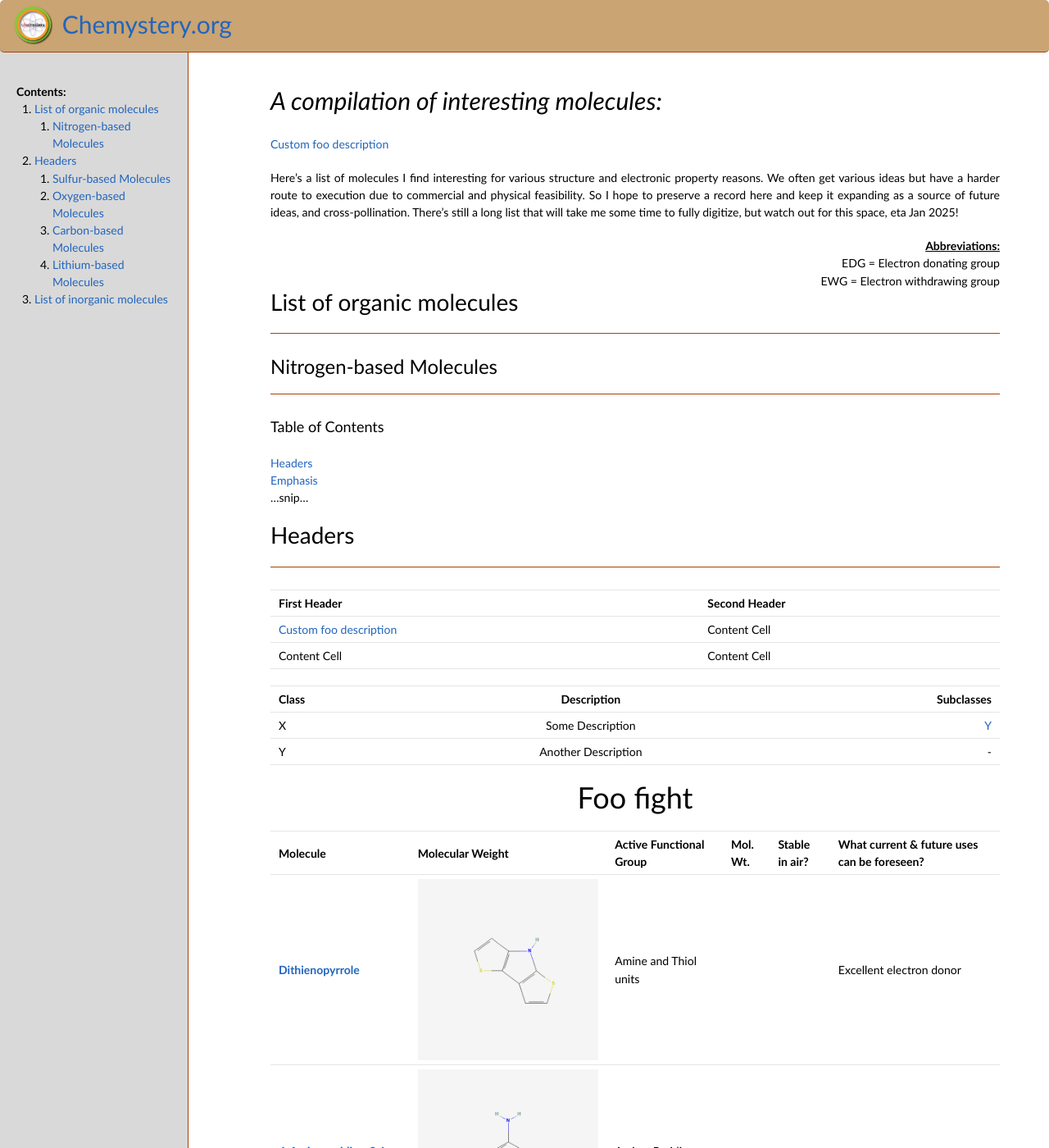
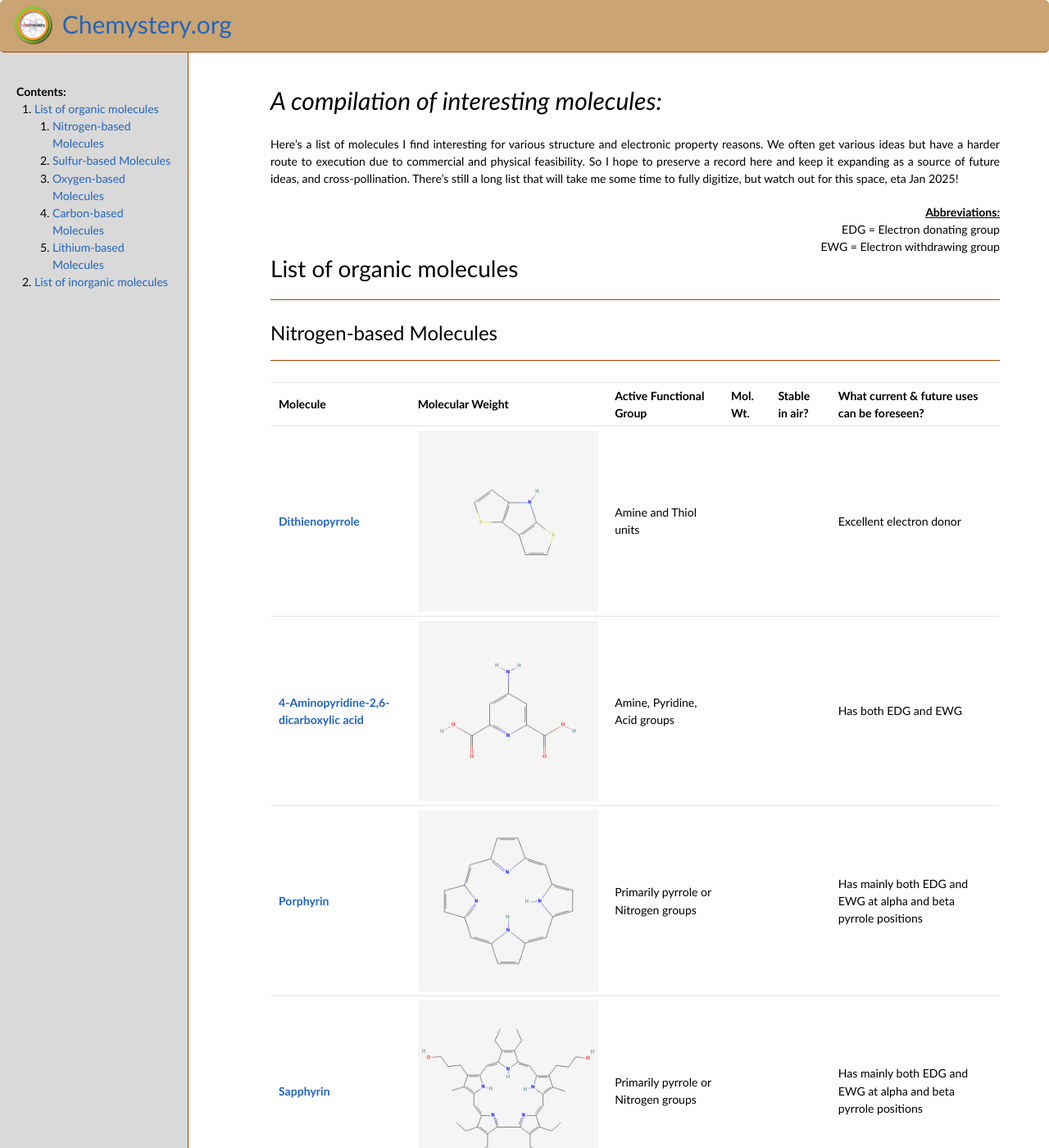
Before and after one commit to shantanukallakuri/shantanukallakuri.github.io, a Jekyll site: the page built from wiki/6_database_of_interesting_molecules.md, in a window 1280 px wide and 1400 px high. Shown: the whole window at 82% size. Built offline with Jekyll 4.4.1, drawn with Linux system fonts in a browser that asks for light colours; nearby versions of some CDN libraries; our own code applies the rules of GitHub Pages for plain Markdown files.

Commit message:
#00118 - New folder, corrected tables, new ssh key

```diff
--- a/wiki/6_database_of_interesting_molecules.md
+++ b/wiki/6_database_of_interesting_molecules.md
@@ -1,6 +1,6 @@
 <p style="font-size:30px; color:#000000;"><i>A compilation of interesting molecules:</i></p>
 
-[Custom foo description](#foo-fight)
+<!--- [Custom foo description](#foo-fight) -->
 
 Here's a list of molecules I find interesting for various structure and electronic property reasons. We often get various ideas but have a harder route to execution due to commercial and physical feasibility. So I hope to preserve a record here and keep it expanding as a source of future ideas, and cross-pollination. There's still a long list that will take me some time to fully digitize, but watch out for this space, eta Jan 2025!
 <div style='text-align:right'><u><b>Abbreviations:<br/></b></u>
@@ -11,7 +11,7 @@ EWG = Electron withdrawing group<br/>
 ## List of organic molecules
 ### Nitrogen-based Molecules
 
-##### Table of Contents
+<!--- ##### Table of Contents
 [Headers](#headers)
 [Emphasis](#emphasis)
 ...snip...
@@ -29,6 +29,7 @@ EWG = Electron withdrawing group<br/>
 | <span id="Y">Y</span> | Another Description | -          |
 
 # Foo fight
+-->
 
 <table>
 <tr>
```
Also changed, not shown: 4 other files.
